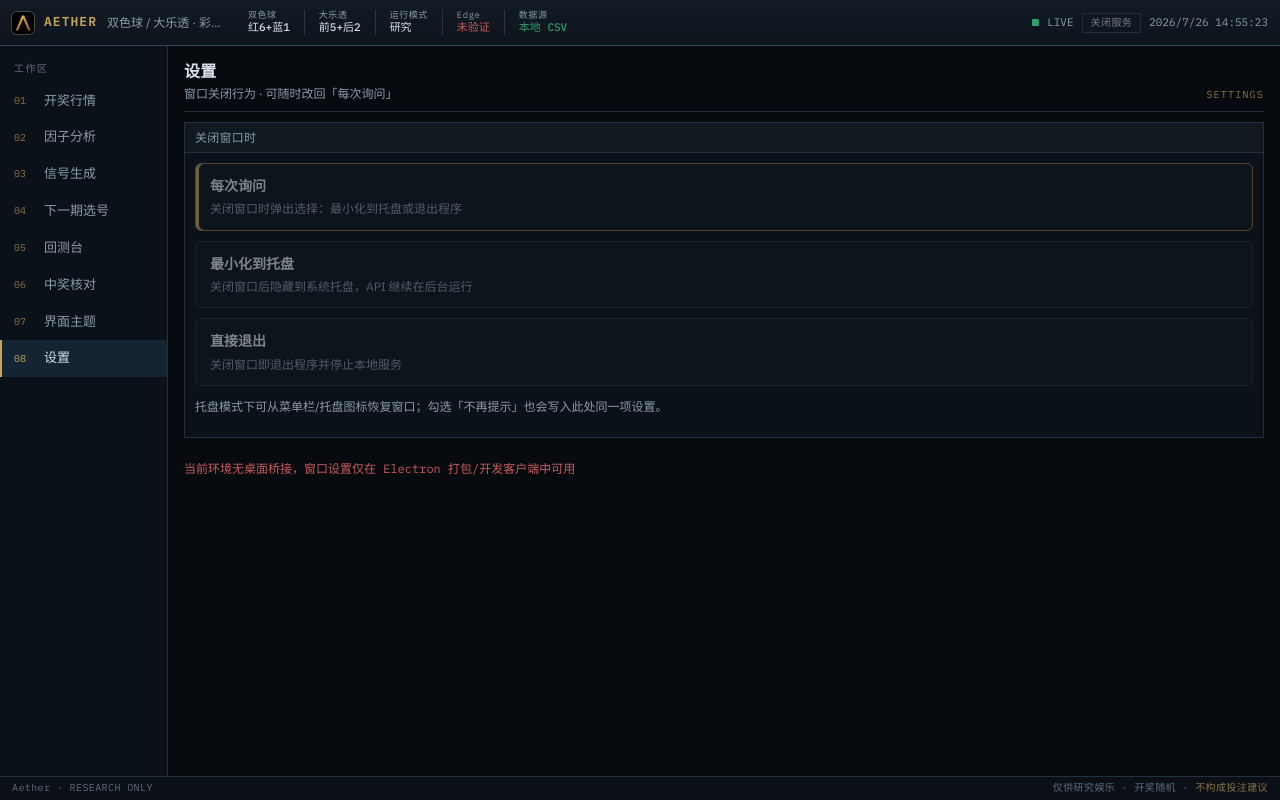
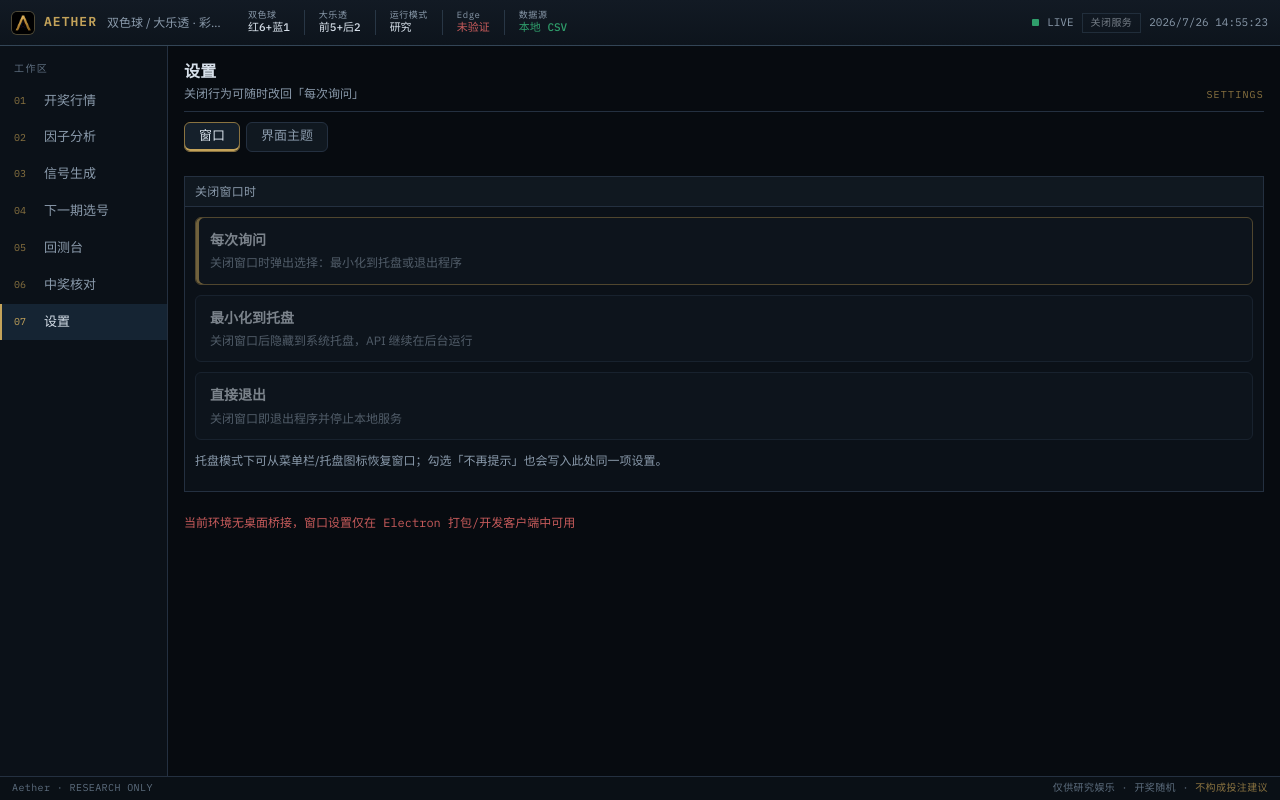
Before and after one commit to dawangsky/Aether, a Vue app in the folder desktop/: page /#/settings in a window 1280 px wide. Built offline with nearby package versions, Linux system fonts and the light colour scheme.

Commit message:
Move theme picker under Settings as a secondary tab.
Drop the standalone theme nav entry and keep /themes redirecting into settings.

Co-authored-by: Cursor <cursoragent@cursor.com>

```diff
--- a/desktop/package.json
+++ b/desktop/package.json
@@ -1,6 +1,6 @@
 {
   "name": "lottery-desktop",
-  "version": "0.2.7",
+  "version": "0.2.8",
   "private": true,
   "description": "双色球/大乐透量化桌面端",
   "author": "Aether <aether@users.noreply.github.com>",
--- a/desktop/src/renderer/src/App.vue
+++ b/desktop/src/renderer/src/App.vue
@@ -15,8 +15,7 @@ const nav = [
   { path: '/ticket', code: '04', label: '下一期选号' },
   { path: '/backtest', code: '05', label: '回测台' },
   { path: '/check', code: '06', label: '中奖核对' },
-  { path: '/themes', code: '07', label: '界面主题' },
-  { path: '/settings', code: '08', label: '设置' }
+  { path: '/settings', code: '07', label: '设置' }
 ]
 
 const route = useRoute()
--- a/desktop/src/renderer/src/router.ts
+++ b/desktop/src/renderer/src/router.ts
@@ -5,7 +5,6 @@ import PredictView from './views/PredictView.vue'
 import BacktestView from './views/BacktestView.vue'
 import CheckView from './views/CheckView.vue'
 import TicketView from './views/TicketView.vue'
-import ThemeView from './views/ThemeView.vue'
 import SettingsView from './views/SettingsView.vue'
 
 export const router = createRouter({
@@ -18,7 +17,7 @@ export const router = createRouter({
     { path: '/ticket', component: TicketView, meta: { title: '选号' } },
     { path: '/backtest', component: BacktestView, meta: { title: '回测' } },
     { path: '/check', component: CheckView, meta: { title: '核对' } },
-    { path: '/themes', component: ThemeView, meta: { title: '主题' } },
-    { path: '/settings', component: SettingsView, meta: { title: '设置' } }
+    { path: '/settings', component: SettingsView, meta: { title: '设置' } },
+    { path: '/themes', redirect: { path: '/settings', query: { tab: 'theme' } } }
   ]
 })
--- a/desktop/src/renderer/src/views/SettingsView.vue
+++ b/desktop/src/renderer/src/views/SettingsView.vue
@@ -1,7 +1,20 @@
 <script setup lang="ts">
-import { onMounted, ref } from 'vue'
+import { computed, onMounted, ref, watch } from 'vue'
+import { useRoute, useRouter } from 'vue-router'
+import { THEMES, applyTheme, loadTheme, type ThemeId } from '../themes'
 
+type SettingsTab = 'window' | 'theme'
 type ClosePreference = 'ask' | 'tray' | 'quit'
+
+const route = useRoute()
+const router = useRouter()
+
+const tabs: Array<{ id: SettingsTab; label: string }> = [
+  { id: 'window', label: '窗口' },
+  { id: 'theme', label: '界面主题' }
+]
+
+const activeTab = ref<SettingsTab>('window')
 
 const options: Array<{ value: ClosePreference; title: string; desc: string }> = [
   {
@@ -27,6 +40,26 @@ const saving = ref(false)
 const error = ref('')
 const savedHint = ref('')
 const hasBridge = ref(false)
+const currentTheme = ref<ThemeId>(loadTheme())
+
+const lead = computed(() =>
+  activeTab.value === 'theme'
+    ? '共 4 套风格，点选即时切换；选定后本地记住'
+    : '关闭行为可随时改回「每次询问」'
+)
+
+function syncTabFromRoute() {
+  const q = String(route.query.tab || '')
+  activeTab.value = q === 'theme' ? 'theme' : 'window'
+}
+
+function setTab(tab: SettingsTab) {
+  activeTab.value = tab
+  void router.replace({
+    path: '/settings',
+    query: tab === 'theme' ? { tab: 'theme' } : {}
+  })
+}
 
 async function loadPrefs() {
   loading.value = true
@@ -49,7 +82,7 @@ async function loadPrefs() {
   }
 }
 
-async function select(action: ClosePreference) {
+async function selectClose(action: ClosePreference) {
   if (!hasBridge.value || saving.value || closeAction.value === action) return
   saving.value = true
   error.value = ''
@@ -65,7 +98,19 @@ async function select(action: ClosePreference) {
   }
 }
 
+function selectTheme(id: ThemeId) {
+  currentTheme.value = id
+  applyTheme(id)
+}
+
+watch(
+  () => route.query.tab,
+  () => syncTabFromRoute()
+)
+
 onMounted(() => {
+  syncTabFromRoute()
+  applyTheme(currentTheme.value)
   void loadPrefs()
 })
 </script>
@@ -75,11 +120,27 @@ onMounted(() => {
     <div class="page-head">
       <div>
         <h1>设置</h1>
-        <p class="lead">窗口关闭行为 · 可随时改回「每次询问」</p>
+        <p class="lead">{{ lead }}</p>
       </div>
       <div class="panel-id">SETTINGS</div>
     </div>
 
+    <div class="settings-tabs" role="tablist" aria-label="设置分类">
+      <button
+        v-for="tab in tabs"
+        :key="tab.id"
+        type="button"
+        role="tab"
+        class="settings-tab"
+        :class="{ active: activeTab === tab.id }"
+        :aria-selected="activeTab === tab.id"
+        @click="setTab(tab.id)"
+      >
+        {{ tab.label }}
+      </button>
+    </div>
+
+    <template v-if="activeTab === 'window'">
       <div class="panel">
         <div class="panel-hd">
           <span>关闭窗口时</span>
@@ -96,7 +157,7 @@ onMounted(() => {
               class="settings-option"
               :class="{ active: closeAction === opt.value }"
               :disabled="!hasBridge || loading || saving"
-            @click="select(opt.value)"
+              @click="selectClose(opt.value)"
             >
               <div class="settings-option__title">{{ opt.title }}</div>
               <div class="settings-option__desc">{{ opt.desc }}</div>
@@ -107,12 +168,83 @@ onMounted(() => {
           </p>
         </div>
       </div>
+      <p v-if="error" class="error">{{ error }}</p>
+    </template>
 
-    <p v-if="error" class="error">{{ error }}</p>
+    <template v-else>
+      <div class="theme-grid">
+        <button
+          v-for="t in THEMES"
+          :key="t.id"
+          type="button"
+          class="theme-card"
+          :class="{ active: currentTheme === t.id }"
+          @click="selectTheme(t.id)"
+        >
+          <div class="theme-card-top">
+            <div>
+              <div class="theme-name">{{ t.name }}</div>
+              <div class="theme-tag">{{ t.tagline }}</div>
+            </div>
+            <div class="theme-badge" v-if="currentTheme === t.id">使用中</div>
+          </div>
+          <p class="theme-vibe">{{ t.vibe }}</p>
+          <div class="theme-swatches">
+            <span v-for="(c, i) in t.swatches" :key="i" :style="{ background: c }" />
+          </div>
+          <div class="theme-mini" :data-preview="t.id">
+            <div class="mini-bar" />
+            <div class="mini-body">
+              <div class="mini-rail" />
+              <div class="mini-main">
+                <div class="mini-line" />
+                <div class="mini-line short" />
+                <div class="mini-chips">
+                  <i /><i /><i />
+                </div>
+              </div>
+            </div>
+          </div>
+        </button>
+      </div>
+      <div class="note">
+        当前：<strong>{{ THEMES.find((x) => x.id === currentTheme)?.name }}</strong>
+      </div>
+    </template>
   </section>
 </template>
 
 <style scoped>
+.settings-tabs {
+  display: flex;
+  gap: 6px;
+  margin-bottom: 14px;
+}
+
+.settings-tab {
+  height: 30px;
+  padding: 0 14px;
+  border: 1px solid var(--line);
+  background: var(--bg-2);
+  color: var(--text-dim);
+  font-size: 13px;
+  font-family: var(--sans);
+  border-radius: 6px;
+  cursor: pointer;
+}
+
+.settings-tab:hover {
+  color: var(--text);
+  border-color: var(--line-strong);
+}
+
+.settings-tab.active {
+  color: var(--text);
+  border-color: var(--gold-dim);
+  background: var(--bg-3);
+  box-shadow: inset 0 -2px 0 var(--gold);
+}
+
 .settings-options {
   display: grid;
   gap: 10px;
--- a/desktop/src/renderer/src/views/ThemeView.vue
+++ /dev/null
@@ -1,68 +0,0 @@
-<script setup lang="ts">
-import { onMounted, ref } from 'vue'
-import { THEMES, applyTheme, loadTheme, type ThemeId } from '../themes'
-
-const current = ref<ThemeId>(loadTheme())
-
-function select(id: ThemeId) {
-  current.value = id
-  applyTheme(id)
-}
-
-onMounted(() => {
-  applyTheme(current.value)
-})
-</script>
-
-<template>
-  <section class="page">
-    <div class="page-head">
-      <div>
-        <h1>界面主题</h1>
-        <p class="lead">共 4 套风格，点选即时切换整站；选定后本地记住</p>
-      </div>
-      <div class="panel-id">THEME</div>
-    </div>
-
-    <div class="theme-grid">
-      <button
-        v-for="t in THEMES"
-        :key="t.id"
-        type="button"
-        class="theme-card"
-        :class="{ active: current === t.id }"
-        @click="select(t.id)"
-      >
-        <div class="theme-card-top">
-          <div>
-            <div class="theme-name">{{ t.name }}</div>
-            <div class="theme-tag">{{ t.tagline }}</div>
-          </div>
-          <div class="theme-badge" v-if="current === t.id">使用中</div>
-        </div>
-        <p class="theme-vibe">{{ t.vibe }}</p>
-        <div class="theme-swatches">
-          <span v-for="(c, i) in t.swatches" :key="i" :style="{ background: c }" />
-        </div>
-        <div class="theme-mini" :data-preview="t.id">
-          <div class="mini-bar" />
-          <div class="mini-body">
-            <div class="mini-rail" />
-            <div class="mini-main">
-              <div class="mini-line" />
-              <div class="mini-line short" />
-              <div class="mini-chips">
-                <i /><i /><i />
-              </div>
-            </div>
-          </div>
-        </div>
-      </button>
-    </div>
-
-    <div class="note">
-      当前：<strong>{{ THEMES.find((x) => x.id === current)?.name }}</strong>。
-      告诉我你选哪一套，我可以把它定为默认并收掉其它备选。
-    </div>
-  </section>
-</template>
```
Lines whose indentation alone changed are shown as unchanged.
